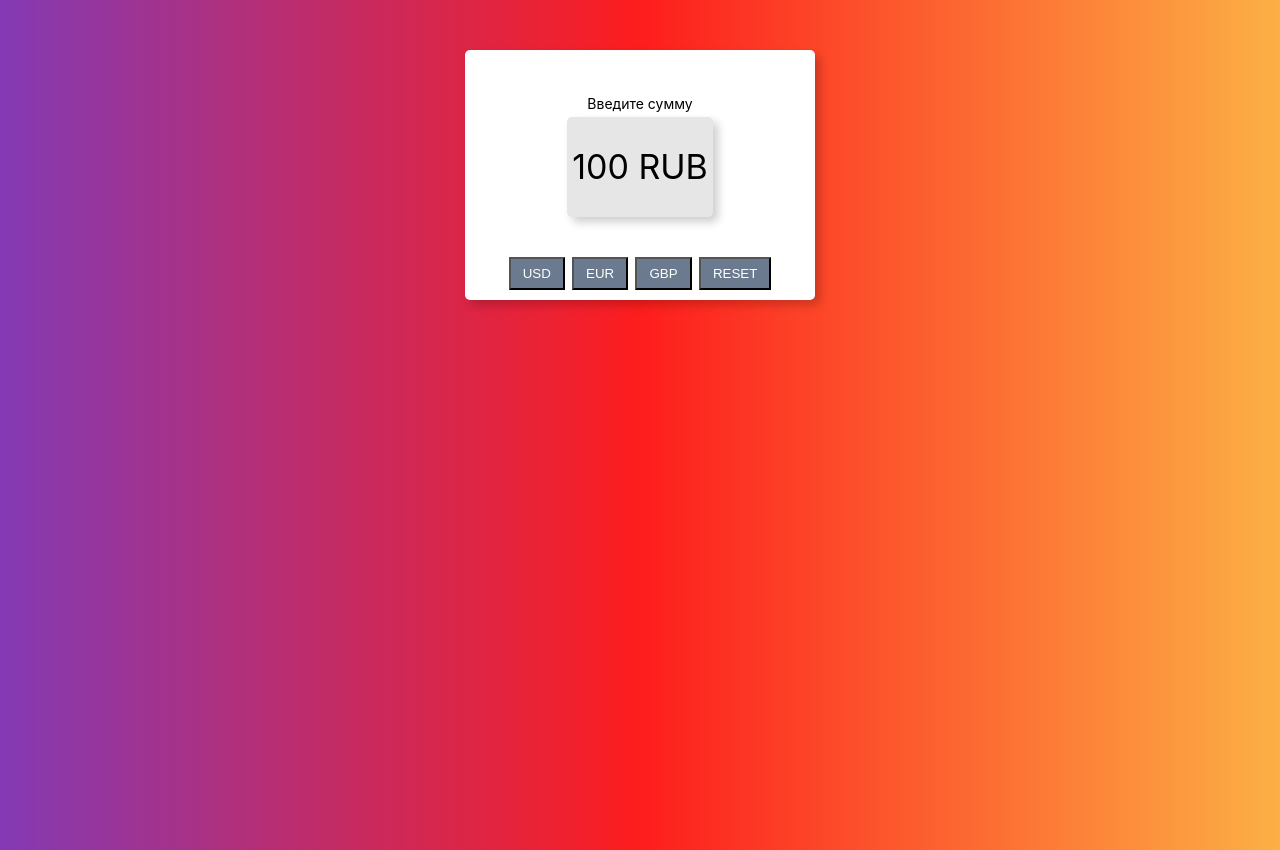
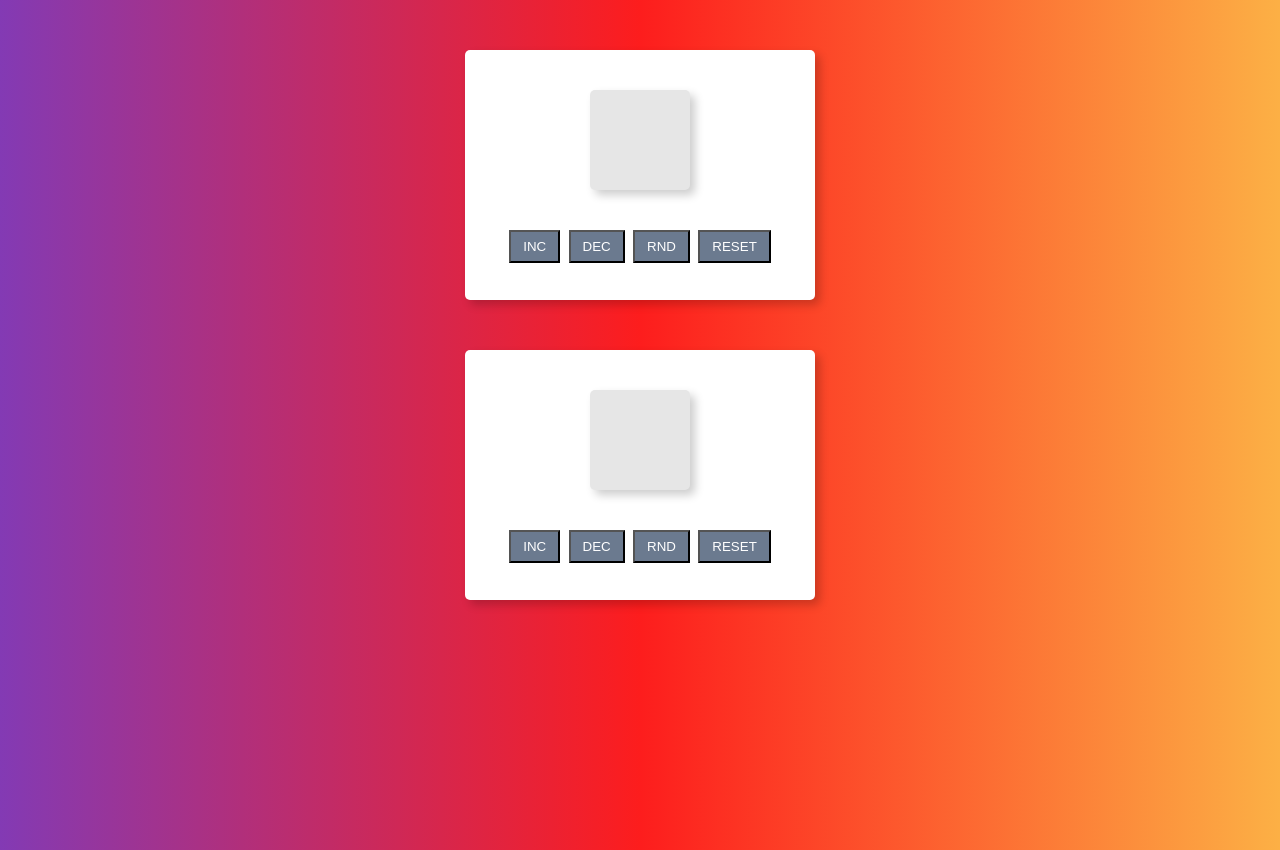
Before and after one commit to mahoutfe/currency, a React (Create React App) app: page / in a window 1280 px wide. Built offline with nearby package versions, Linux system fonts and the light colour scheme; no server answers.

Commit message:
реализовал собственный хук

```diff
--- a/src/App.css
+++ b/src/App.css
@@ -16,7 +16,7 @@ body {
 	);
 }
 
-.app {
+.component {
 	width: 350px;
 	height: 250px;
 	background-color: #fff;
@@ -26,16 +26,8 @@ body {
 	box-shadow: 5px 5px 10px rgba(0, 0, 0, 0.2);
 }
 
-.initial {
-	text-align: center;
-	font-size: 14px;
-	margin: 0 auto;
-	padding: 5px 0;
-}
-
-.course {
-	min-width: 100px;
-	max-width: fit-content;
+.counter {
+	width: 100px;
 	height: 100px;
 	border-radius: 5px;
 	box-shadow: 5px 5px 10px rgba(0, 0, 0, 0.2);
@@ -44,7 +36,6 @@ body {
 	line-height: 100px;
 	font-size: 34px;
 	margin: 0 auto;
-	padding: 0 5px;
 }
 
 .controls {
--- a/src/App.js
+++ b/src/App.js
@@ -1,64 +1,91 @@
 import { useEffect, useState } from 'react';
 import './App.css';
 
-const getResource = async (currency) => {
-	let res = await fetch('https://www.cbr-xml-daily.ru/daily_json.js');
-
-	if (!res.ok) {
-		throw new Error(`HTTP error!, status: ${res.status}`);
-	}
-
-	const data = await res.json();
-
-	return data;
-};
-
-const App = (props) => {
-	const [amount, setAmount] = useState(props.amount);
-	const [currency, setCurrency] = useState('RUB');
-
-	function setCurrencyCode(newCode) {
-		setCurrency(newCode);
-	}
-
-	function toogleCourse(data) {
-		setAmount((course) => {
-			return (
-				Math.round((props.amount / data.Valute[currency].Value) * 100) / 100
-			);
-		});
-	}
+function useCounter() {
+	const [counter, setCounter] = useState(null);
+	const [initialCounter, setinitialCounter] = useState(null);
 
 	useEffect(() => {
-		if (currency !== 'RUB') {
-			getResource()
-				.then((res) => toogleCourse(res))
-				.catch((error) => console.error('Ошибка при получении данных:', error));
+		const fetchData = async () => {
+			const response = await fetch(
+				'https://www.random.org/integers/?num=1&min=-50&max=50&col=1&base=10&format=plain&rnd=new'
+			);
+			const data = await response.json();
+			setCounter(data);
+			setinitialCounter(data);
+		};
+		fetchData();
+	}, []);
+
+	const incCounter = () => {
+		if (counter < 50) {
+			setCounter((counter) => counter + 1);
 		}
-	}, [currency]);
+	};
 
-	function resetCourse() {
-		setAmount(props.amount);
-	}
+	const decCounter = () => {
+		if (counter > -50) {
+			setCounter((counter) => counter - 1);
+		}
+	};
+
+	const rndCounter = () => {
+		setCounter(+(Math.random() * (50 - -50) + -50).toFixed(0));
+	};
+
+	const resetCounter = () => {
+		setCounter(initialCounter);
+	};
+
+	return {
+		counter,
+		initialCounter,
+		incCounter,
+		decCounter,
+		rndCounter,
+		resetCounter,
+	};
+}
+
+const Counter = () => {
+	const topCounter = useCounter();
 
 	return (
-		<div className='app'>
-			{amount !== props.amount ? (
-				<div className='initial'>{props.amount} рублей равно:</div>
-			) : (
-				<div className='initial'>Введите сумму</div>
-			)}
-			<div className='course'>
-				{amount} {currency}
-			</div>
+		<div className='component'>
+			<div className='counter'>{topCounter.counter}</div>
 			<div className='controls'>
-				<button onClick={() => setCurrencyCode('USD')}>USD</button>
-				<button onClick={() => setCurrencyCode('EUR')}>EUR</button>
-				<button onClick={() => setCurrencyCode('GBP')}>GBP</button>
-				<button onClick={() => resetCourse()}>RESET</button>
+				<button onClick={topCounter.incCounter}>INC</button>
+				<button onClick={topCounter.decCounter}>DEC</button>
+				<button onClick={topCounter.rndCounter}>RND</button>
+				<button onClick={topCounter.resetCounter}>RESET</button>
 			</div>
 		</div>
 	);
 };
 
+const RndCounter = () => {
+	const lowerCounter = useCounter();
+
+	return (
+		<div className='component'>
+			<div className='counter'>{lowerCounter.counter}</div>
+			<div className='controls'>
+				<button onClick={lowerCounter.incCounter}>INC</button>
+				<button onClick={lowerCounter.decCounter}>DEC</button>
+				<button onClick={lowerCounter.rndCounter}>RND</button>
+				<button onClick={lowerCounter.resetCounter}>RESET</button>
+			</div>
+		</div>
+	);
+};
+
+const App = () => {
+	return (
+		<>
+			<Counter />
+			<RndCounter />
+		</>
+	);
+};
+
 export default App;
--- a/src/index.js
+++ b/src/index.js
@@ -5,7 +5,7 @@ import './index.css';
 import reportWebVitals from './reportWebVitals';
 
 const root = ReactDOM.createRoot(document.getElementById('root'));
-root.render(<App amount={100} />);
+root.render(<App />);
 
 // If you want to start measuring performance in your app, pass a function
 // to log results (for example: reportWebVitals(console.log))
```
